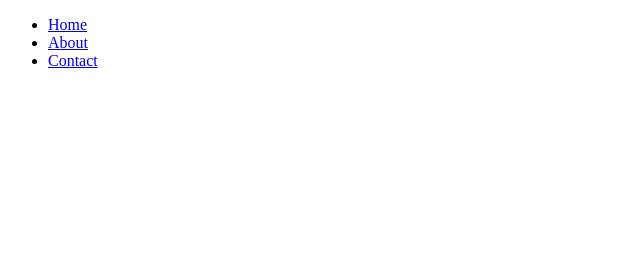
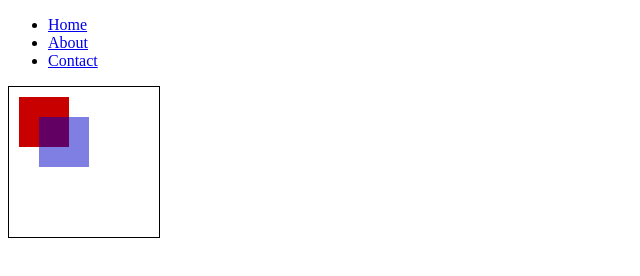
Before and after one commit to t0ri333/learn-canvas-with-tori, a plain HTML site: page index.html in a window 1280 px wide. Shown: the whole page, without its empty margins (0-640 px from the left). Drawn offline with Linux system fonts and the light colour scheme.

Commit message:
add code for 01 basic usage examples

```diff
--- /dev/null
+++ b/css/canvas.css
@@ -0,0 +1,3 @@
+canvas {
+    border: 1px solid black;
+}
--- a/index.html
+++ b/index.html
@@ -1,9 +1,12 @@
 <!DOCTYPE html>
 <html>
   <head>
+    <meta charset="utf-8">
     <title>Canvas demo</title>
+    <link rel="stylesheet" href="css/canvas.css">
+    <script src="js/canvas.js"></script>
   </head>
-    <body>
+  <body onload="draw();">
     <nav>
       <ul>
         <li><a href="index.html">Home</a></li>
@@ -11,6 +14,7 @@
         <li><a href="contact.html">Contact</a></li>
       </ul>
     </nav>
-        <canvas></canvas>
+    <canvas id="tutorial" width="150" height="150"></canvas>
   </body>
+
 </html>
--- /dev/null
+++ b/js/canvas.js
@@ -0,0 +1,13 @@
+function draw() {
+  const canvas = document.getElementById("tutorial");
+
+  if (canvas.getContext) {
+    const ctx = canvas.getContext("2d");
+
+    ctx.fillStyle = "rgb(200, 0, 0)";
+    ctx.fillRect(10, 10, 50, 50);
+
+    ctx.fillStyle = "rgba(0, 0, 200, 0.5)";
+    ctx.fillRect(30, 30, 50, 50);
+  }
+}
```
Lines whose indentation alone changed are shown as unchanged.
